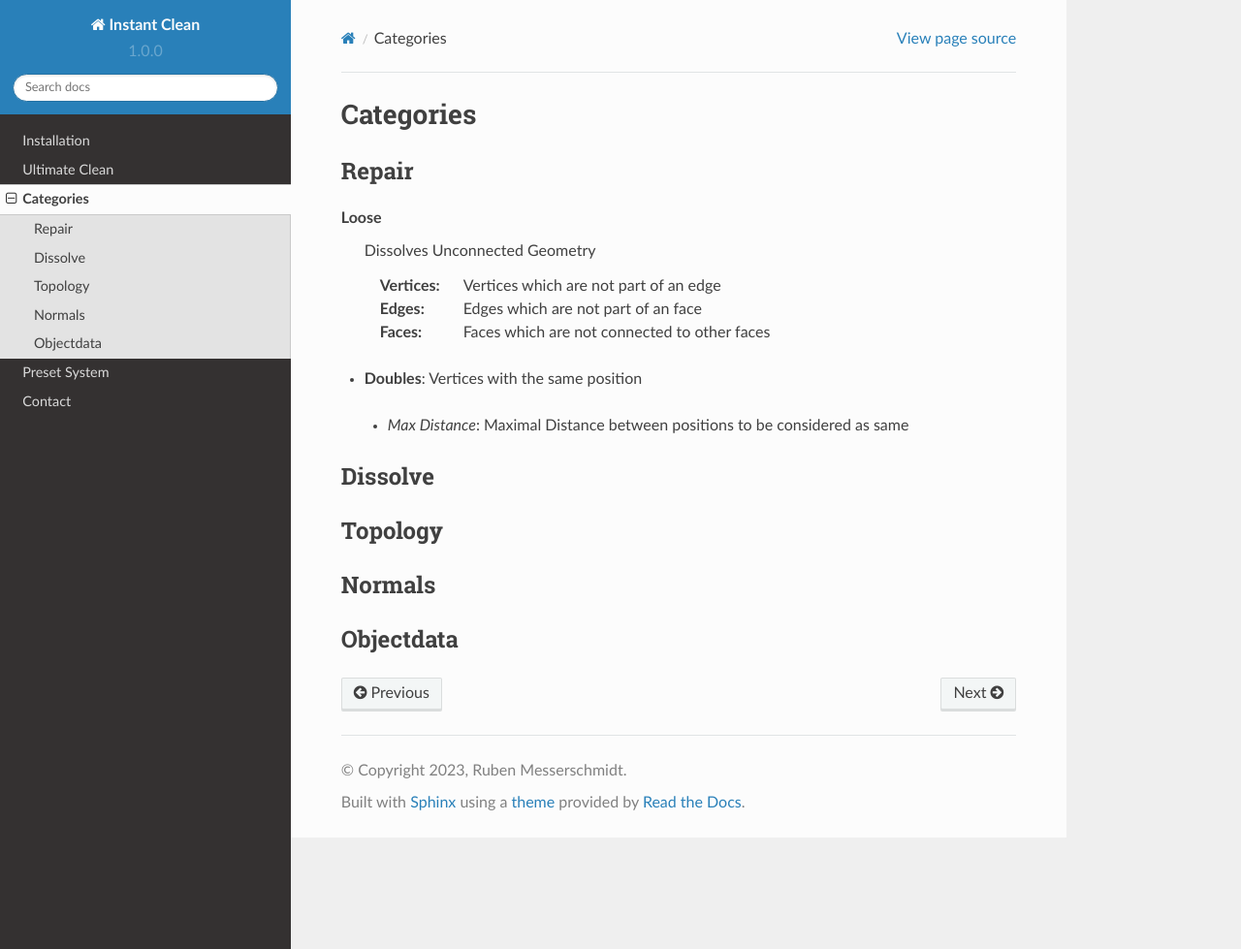
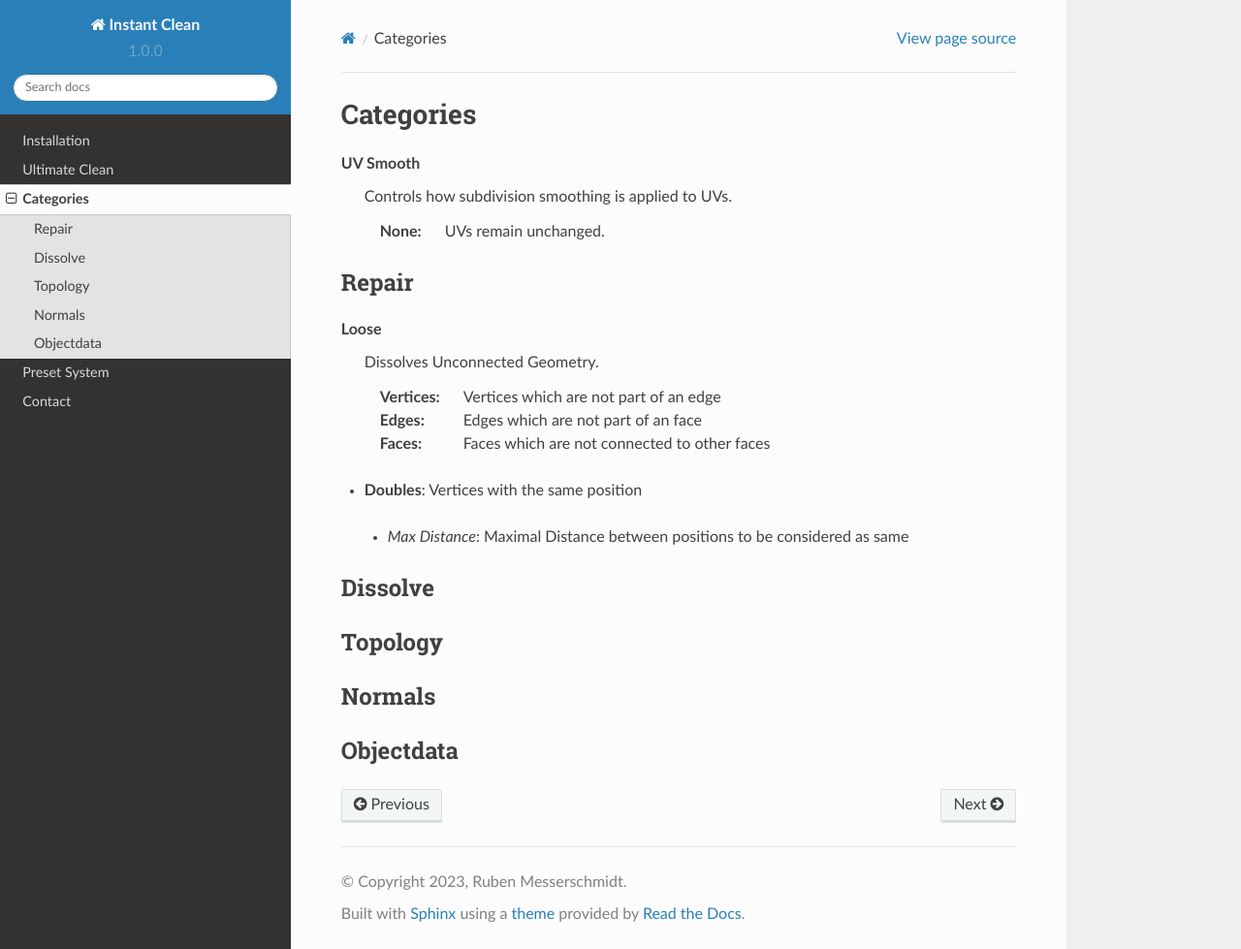
Before and after one commit to rubenmesserschmidt/Instant-Clean_docs, a Sphinx documentation site: the page built from docs/source/categories.rst, in a window 1280 px wide and 979 px high. Shown: the whole window at 97% size. Built offline with Sphinx 7.4.7 and the Read the Docs theme 2.0.0, drawn with Linux system fonts in a browser that asks for light colours.

Commit message:
testing lists

```diff
--- a/docs/source/categories.rst
+++ b/docs/source/categories.rst
@@ -1,11 +1,16 @@
 Categories
 ##########
+
+UV Smooth
+   Controls how subdivision smoothing is applied to UVs.
+
+   :None: UVs remain unchanged.
 
 Repair
 ******
 
 Loose
-   Dissolves Unconnected Geometry
+   Dissolves Unconnected Geometry.
 
    :Vertices: Vertices which are not part of an edge
    :Edges: Edges which are not part of an face
```
